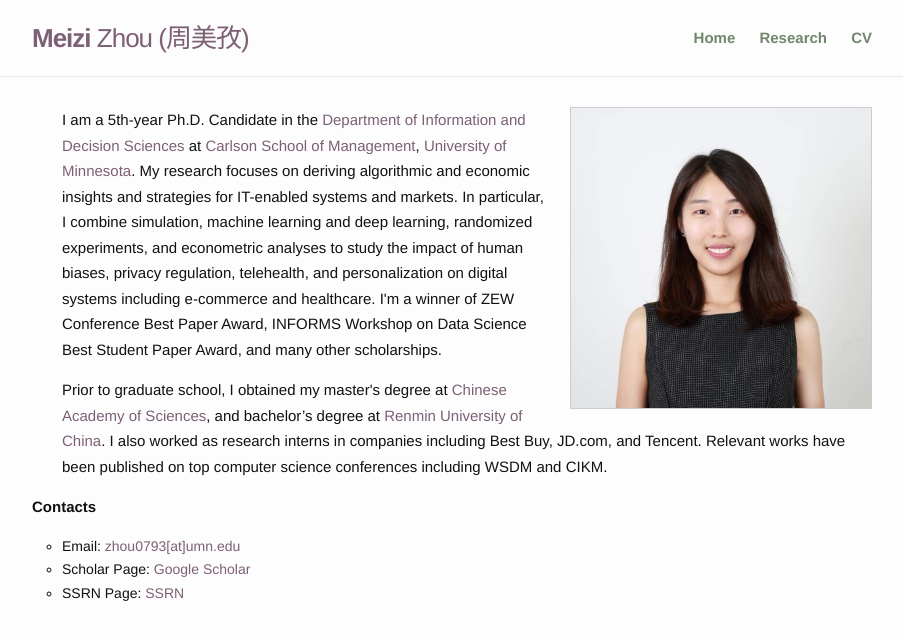
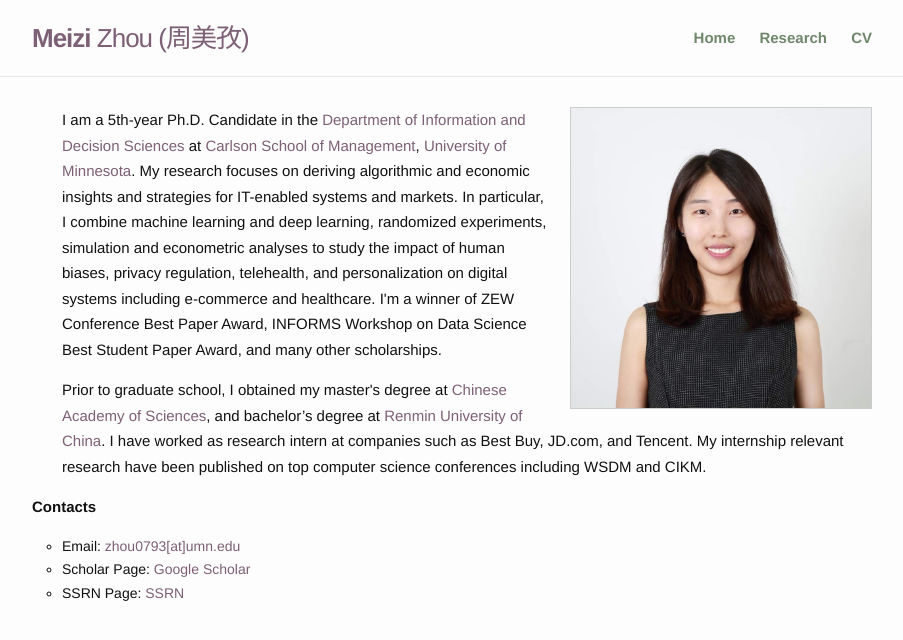
Before and after one commit to meizizhou/homepage, a Jekyll site: the page built from index.md, in a window 1280 px wide. Shown: the top 640 px of the page, without its empty margins (188-1091 px from the left). Built offline with Jekyll 4.4.1, drawn with Linux system fonts in a browser that asks for light colours.

Commit message:
Update index.md

```diff
--- a/index.md
+++ b/index.md
@@ -14,11 +14,11 @@ profile_picture:
 </ul> -->
 
 <ul>
-	I am a 5th-year Ph.D. Candidate in the <a href="https://carlsonschool.umn.edu/departments/information-decision-sciences-department" target="_blank">Department of Information and Decision Sciences</a> at <a href="https://carlsonschool.umn.edu/" target="_blank">Carlson School of Management</a>, <a href="https://twin-cities.umn.edu/" target="_blank">University of Minnesota</a>. My research focuses on deriving algorithmic and economic insights and strategies for IT-enabled systems and markets. In particular, I combine simulation, machine learning and deep learning, randomized experiments, and econometric analyses to study the impact of human biases, privacy regulation, telehealth, and personalization on digital systems including e-commerce and healthcare. I'm a winner of ZEW Conference Best Paper Award, INFORMS Workshop on Data Science Best Student Paper Award, and many other scholarships.
+	I am a 5th-year Ph.D. Candidate in the <a href="https://carlsonschool.umn.edu/departments/information-decision-sciences-department" target="_blank">Department of Information and Decision Sciences</a> at <a href="https://carlsonschool.umn.edu/" target="_blank">Carlson School of Management</a>, <a href="https://twin-cities.umn.edu/" target="_blank">University of Minnesota</a>. My research focuses on deriving algorithmic and economic insights and strategies for IT-enabled systems and markets. In particular, I combine machine learning and deep learning, randomized experiments, simulation and econometric analyses to study the impact of human biases, privacy regulation, telehealth, and personalization on digital systems including e-commerce and healthcare. I'm a winner of ZEW Conference Best Paper Award, INFORMS Workshop on Data Science Best Student Paper Award, and many other scholarships.
 </ul>
 
 <ul>
-	Prior to graduate school, I obtained my master's degree at <a href="https://english.cas.cn/" target="_blank">Chinese Academy of Sciences</a>, and bachelor’s degree at <a href="https://www.ruc.edu.cn/en" target="_blank">Renmin University of China</a>. I also worked as research interns in companies including Best Buy, JD.com, and Tencent. Relevant works have been published on top computer science conferences including WSDM and CIKM.
+	Prior to graduate school, I obtained my master's degree at <a href="https://english.cas.cn/" target="_blank">Chinese Academy of Sciences</a>, and bachelor’s degree at <a href="https://www.ruc.edu.cn/en" target="_blank">Renmin University of China</a>. I have worked as research intern at companies such as Best Buy, JD.com, and Tencent. My internship relevant research have been published on top computer science conferences including WSDM and CIKM.
 </ul>
 
 <!-- <strong>Research Interest</strong>
```
